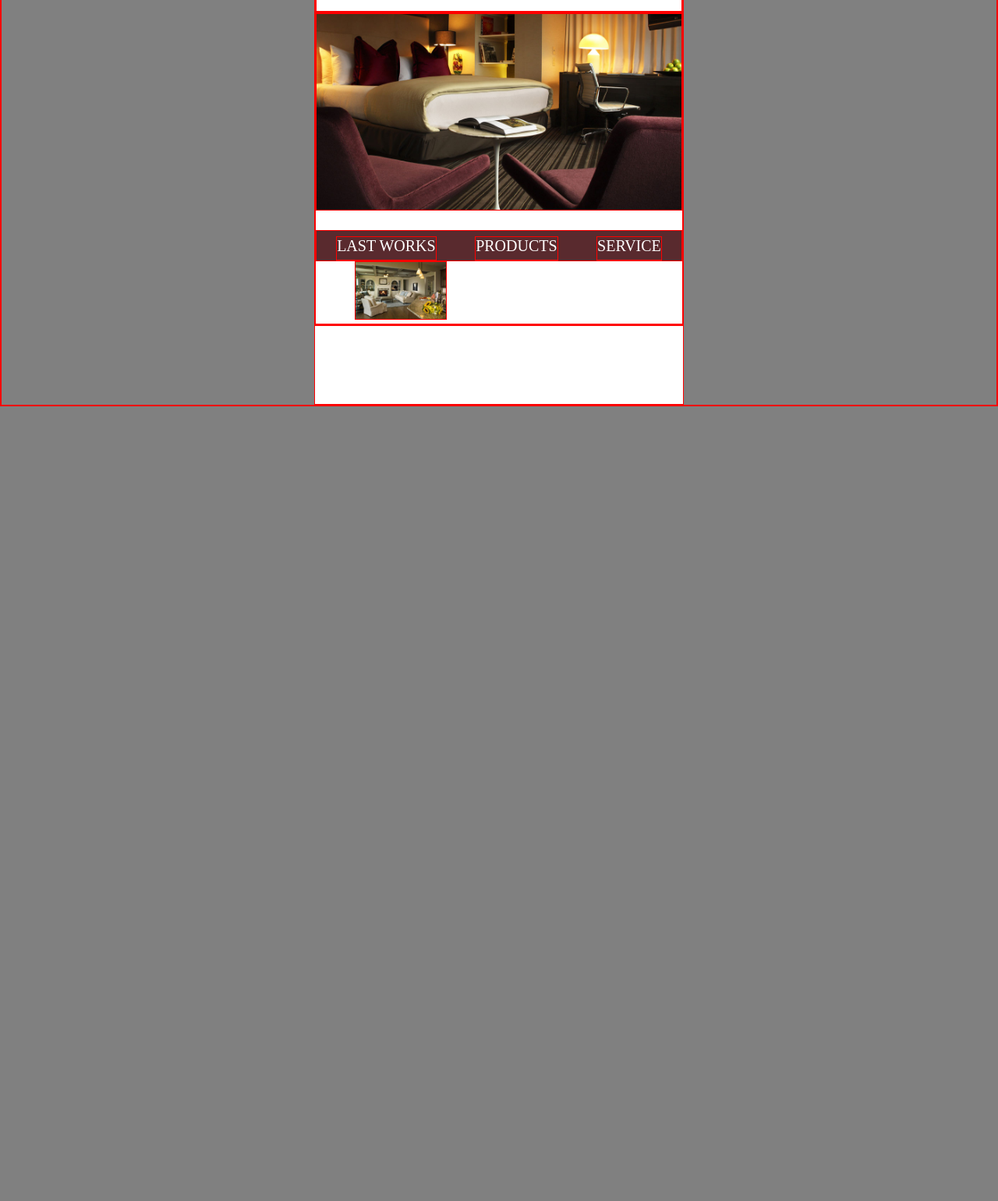
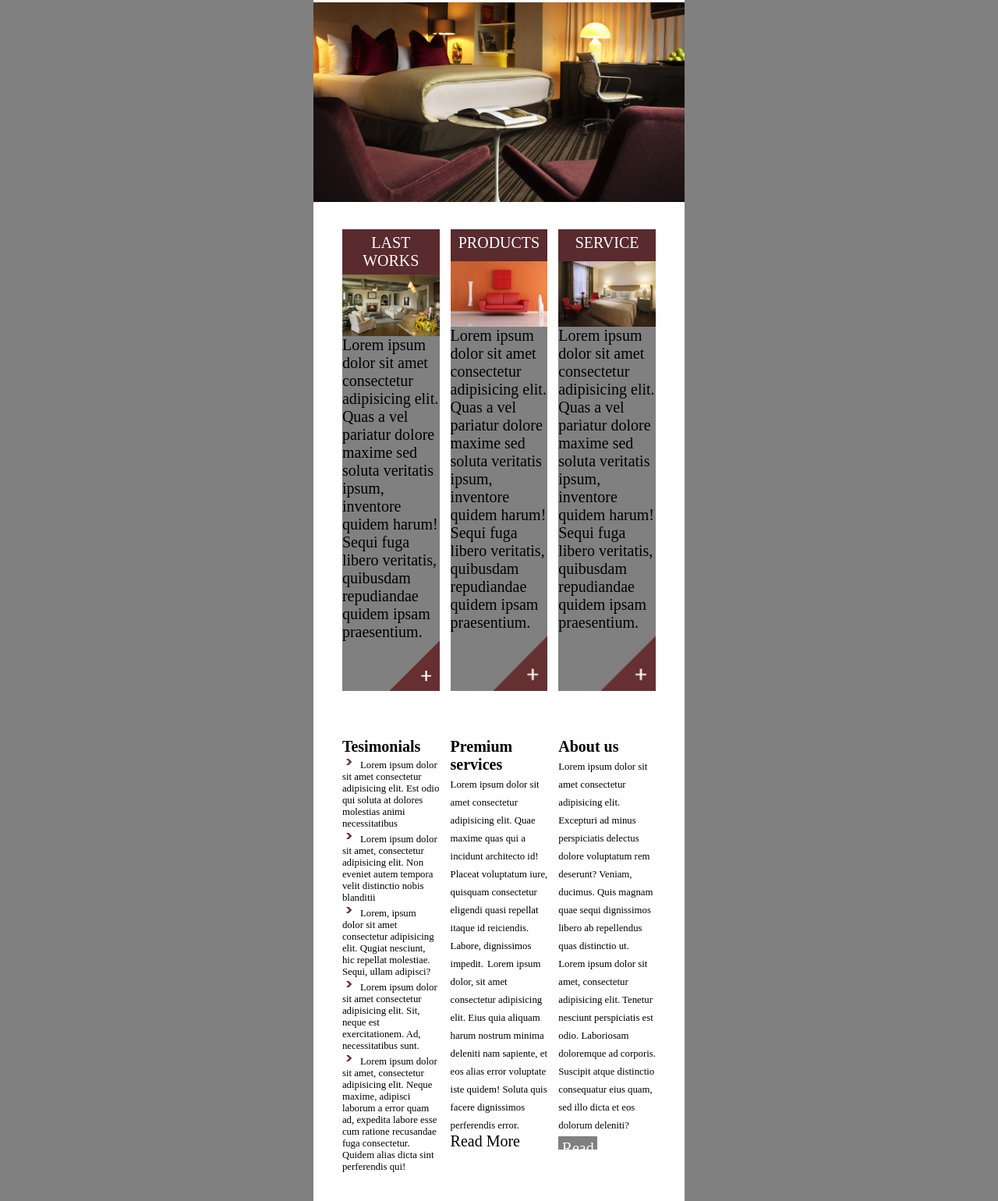
Before and after one commit to MBilalBS/nouveau-repo, a plain HTML site: page index.html in a window 1280 px wide. Shown: the part 340-1880 px from the top of the page at 78% size. Before the commit the page ends 861 px from the top, so only its background shows below. Drawn offline with Linux system fonts and the light colour scheme; a web font is replaced by a local one.

Commit message:
troisieme commit

```diff
--- a/assets/css/integration.css
+++ b/assets/css/integration.css
@@ -3,10 +3,10 @@
     margin: 0;
     padding: 0;
     font-size: 20px;
-    border: 1px solid red;
+    /* border: 1px solid red; */
 }
 
-ul {
+nav ul {
     display: flex;
     justify-content: space-around;
     font-family: system-ui, -apple-system, BlinkMacSystemFont, 'Segoe UI', Roboto, Oxygen, Ubuntu, Cantarell, 'Open Sans', 'Helvetica Neue', sans-serif;
@@ -49,21 +49,94 @@ h1{
     background-color: white;
     padding-bottom: 100px;
 }
-#imgsalon{
+.imgsalon{
     width: 100%;
 
 }
 
-#lastwork{
-    margin-left: 50px;
-    width: 25%;
+
+.mainbox{
+    display: flex;
+    width: 30%;
+    flex-wrap: wrap;
+    background-color: grey;
 }
-.articles{
+
+h2{
+    background-color: #592A2E;
+    color: white;
+    width: 100%;
+    text-align: center;
+    padding: 5%;
+    font-weight: 100;
+
+}
+
+.img-box{
+    width: 100%;
+}
+
+.box-img-plus{
+    width: 100%;
+    display: flex;
+    justify-content: flex-end;
+}
+
+.general-box{
     display: flex;
     justify-content: space-around;
-    margin-top: 20px;
-    background-color: #592A2E;
+    padding: 30px;
+}
+
+article ul li{
+    list-style-type: none;
+
+}
+article ul li, .div-premium-services span, .div-about-us span{
+    font-size: 1vw;
+}
+.article-def{
+    display: flex;
+    justify-content:space-around ;
+    padding: 30px;
+}
+
+.div-tesimonials{
+    width: 30%;
+    display: flex;
+    flex-direction: column;
+    align-items: center;
+}
+.div-tesimonials h3 {
+    width: 100%;
+    text-align: left;
+}
+.div-tesimonials ul {
+    display: flex;
+    flex-direction: column;
+    padding: auto;
+}
+
+.div-tesimonials ul li {
+    list-style-image: url("../img/arrow.png");
+    list-style-position: inside;
+}
+
+.div-premium-services{
+    width: 30%;
+
+}
+
+.div-about-us{
+    width: 30%;
+}
+
+.div-about-us p {
+    background-color: grey;
     color: white;
-    height: 40px;
-    padding-top: 7px;
+    width: 40%;
+    height: 3%;
+    text-align: center;
+    padding-top: 4px;
+    margin-top: 5px;
 }
--- a/index.html
+++ b/index.html
@@ -25,13 +25,62 @@
             </nav>
         </header>
         <main>
-            <img src="slider1.jpg" id="imgsalon">
-            <div class="articles">
-                <article>LAST WORKS</article>
-                <article>PRODUCTS</article>
-                <article>SERVICE</article>
+            <img src="./assets/img/slider1.jpg" class="imgsalon">
+            <div class="general-box">
+
+
+                <article class="mainbox">
+                    <h2>LAST WORKS</h2>
+                    <img src="./assets/img/pic1.jpg" class="img-box">
+                    <p>Lorem ipsum dolor sit amet consectetur adipisicing elit. Quas a vel pariatur dolore maxime sed soluta veritatis ipsum, inventore quidem harum! Sequi fuga libero veritatis, quibusdam repudiandae quidem ipsam praesentium.</p>
+                    <div class="box-img-plus">
+                    <img src="./assets/img/plus_btn.png" class="img-plus">
+                </div>
+                </article>
+
+                <article class="mainbox">
+                    <h2>PRODUCTS</h2>
+                    <img src="./assets/img/pic2.jpg" class="img-box">
+                    <p>Lorem ipsum dolor sit amet consectetur adipisicing elit. Quas a vel pariatur dolore maxime sed soluta veritatis ipsum, inventore quidem harum! Sequi fuga libero veritatis, quibusdam repudiandae quidem ipsam praesentium.</p>
+                    <div class="box-img-plus">
+                        <img src="./assets/img/plus_btn.png" class="img-plus">
+                    </div>
+                </article>
+
+                <article class="mainbox">
+                    <h2>SERVICE</h2>
+                    <img src="./assets/img/pic3.jpg" class="img-box">
+                    <p>Lorem ipsum dolor sit amet consectetur adipisicing elit. Quas a vel pariatur dolore maxime sed soluta veritatis ipsum, inventore quidem harum! Sequi fuga libero veritatis, quibusdam repudiandae quidem ipsam praesentium.</p>
+                    <div class="box-img-plus">
+                        <img src="./assets/img/plus_btn.png" class="img-plus">
+                    </div>
+                </article>
             </div>
-            <img src="pic1.jpg" id="lastwork">
+        <article class="article-def">
+            <div class="div-tesimonials">
+                <h3>Tesimonials</h3>
+                <ul>
+                    <li>Lorem ipsum dolor sit amet consectetur adipisicing elit. Est odio qui soluta at dolores molestias animi necessitatibus</li>
+                    <li>Lorem ipsum dolor sit amet, consectetur adipisicing elit. Non eveniet autem tempora velit distinctio nobis blanditii</li>
+                    <li>Lorem, ipsum dolor sit amet consectetur adipisicing elit. Qugiat nesciunt, hic repellat molestiae. Sequi, ullam adipisci?</li>
+                    <li>Lorem ipsum dolor sit amet consectetur adipisicing elit. Sit, neque est exercitationem. Ad, necessitatibus sunt.</li>
+                    <li >Lorem ipsum dolor sit amet, consectetur adipisicing elit. Neque maxime, adipisci laborum a error quam ad, expedita labore esse cum ratione recusandae fuga consectetur. Quidem alias dicta sint perferendis qui!</li>
+
+                </ul>
+            </div>
+            <div class="div-premium-services">
+                <h3>Premium services</h3>
+                <span>Lorem ipsum dolor sit amet consectetur adipisicing elit. Quae maxime quas qui a incidunt architecto id! Placeat voluptatum iure, quisquam consectetur eligendi quasi repellat itaque id reiciendis. Labore, dignissimos impedit.</span>
+                <span>Lorem ipsum dolor, sit amet consectetur adipisicing elit. Eius quia aliquam harum nostrum minima deleniti nam sapiente, et eos alias error voluptate iste quidem! Soluta quis facere dignissimos perferendis error.</span>
+                <p>Read More</p>
+            </div>
+            <div class="div-about-us">
+                <h3>About us</h3>
+                <span>Lorem ipsum dolor sit amet consectetur adipisicing elit. Excepturi ad minus perspiciatis delectus dolore voluptatum rem deserunt? Veniam, ducimus. Quis magnam quae sequi dignissimos libero ab repellendus quas distinctio ut.</span>
+                <span>Lorem ipsum dolor sit amet, consectetur adipisicing elit. Tenetur nesciunt perspiciatis est odio. Laboriosam doloremque ad corporis. Suscipit atque distinctio consequatur eius quam, sed illo dicta et eos dolorum deleniti?</span>
+                <p>Read More</p>
+            </div>
+        </article>
         </main>
         <footer>
         </footer>
```
Also changed, not shown: assets/img/arrow.png (added), assets/img/pic1.jpg (renamed from pic1.jpg), assets/img/pic2.jpg (added), assets/img/pic3.jpg (added), assets/img/plus_btn.png (renamed from plus_btn.png), assets/img/slider1.jpg (renamed from slider1.jpg).
